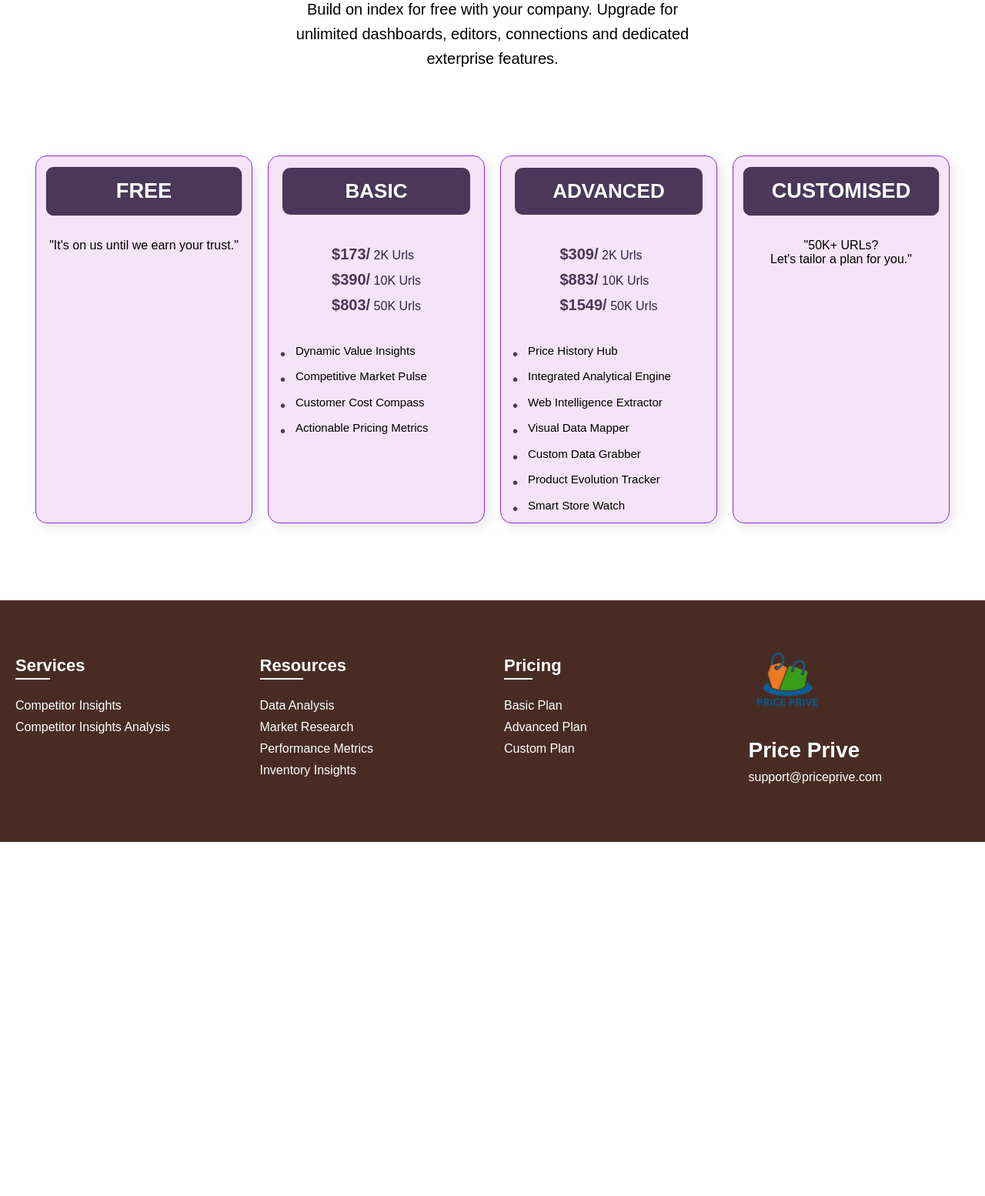
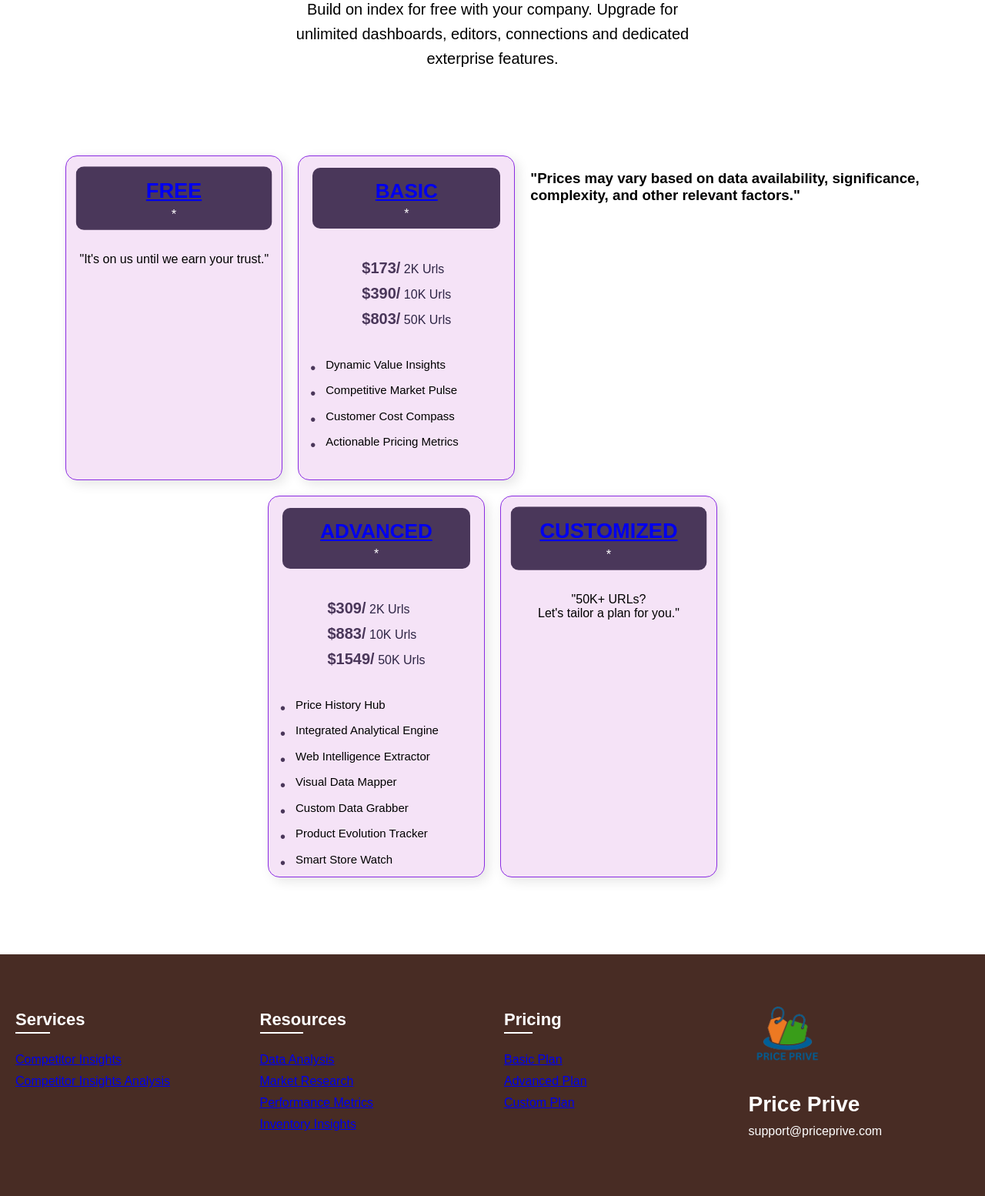
Before and after one commit to priceprive/wb_frontend, a Flask app: page /pricing in a window 1280 px wide. Shown: the part 269-1823 px from the top of the page at 77% size. Before the commit the page ends 1363 px from the top, so only its background shows below. Run offline with Flask 3, Linux system fonts and the light colour scheme.

Commit message:
added changes to pricing page

```diff
--- a/website/templates/pricing.html
+++ b/website/templates/pricing.html
@@ -8,7 +8,7 @@
 
     <!-- Attach Favicon -->
     <link rel="icon" href="../static/transparent_logo.ico" type="image/x-icon">
-<!--
+    <!--
     <style>
         body {
             margin: 0;
@@ -530,7 +530,7 @@
     </style> -->
 
     <!-- Attach New Responsive Style -->
-     <link rel="stylesheet" href="../static/css/pricing.css">
+    <link rel="stylesheet" href="../static/css/pricing.css">
 
 </head>
 
@@ -551,16 +551,22 @@
         <p>Build on index for free with your company. Upgrade for <br>unlimited dashboards, editors, connections and
             dedicated<br> exterprise features.</p>
     </section>
-    <section class="Price-cards">
+    <section class="Price-cards" id="Price-cards">
         <div class="card" id="card-1">
             <div class="head">
-                <h2>FREE</h2>
+                <div class="head-ast">
+                    <h2><a href="{{ url_for('auth.contact') }}">FREE</a></h2><span class="astreik" id="trigger1">*</span>
+                </div>
             </div>
             <P>"It's on us until we earn your trust."</P>
         </div>
         <div class="card" id="card-2">
             <div class="head">
-                <h2>BASIC</h2>
+                <div class="head-ast">
+                    <h2><a href="{{ url_for('auth.contact') }}">BASIC</a></h2><span class="astreik"
+                        id="trigger2">*</span>
+                </div>
+
             </div>
             <div class="pricing">
                 <p><span class="price">$173/</span> <span class="desc">2K Urls</span></p>
@@ -576,9 +582,19 @@
                 </ul>
             </div>
         </div>
+
+        <div id="pop-up" class="pop-up">
+            <div class="pop">
+                <h3>"Prices may vary based on data availability, significance,<br> complexity, and other relevant factors."</h3>
+                <!-- <button class="close" id="close-btn">Close</button> -->
+            </div>
+        </div>
         <div class="card" id="card-3">
             <div class="head">
-                <h2>ADVANCED</h2>
+                <div class="head-ast">
+                    <h2><a href="{{ url_for('auth.contact') }}">ADVANCED</a></h2><span class="astreik"
+                        id="trigger3">*</span>
+                </div>
             </div>
             <div class="pricing">
                 <p><span class="price">$309/</span> <span class="desc">2K Urls</span></p>
@@ -599,7 +615,10 @@
         </div>
         <div class="card" id="card-4">
             <div class="head">
-                <h2>CUSTOMISED</h2>
+                <div class="head-ast">
+                    <h2><a href="{{ url_for('auth.contact') }}">CUSTOMIZED</a></h2><span class="astreik"
+                        id="trigger4">*</span>
+                </div>
             </div>
             <P>"50K+ URLs?<br>Let's tailor a plan for you."</P>
         </div>
@@ -607,21 +626,21 @@
     <section class="sec-6" id="sec-6">
         <div class="col" id="services">
             <h3>Services</h3>
-            <p>Competitor Insights</p>
-            <p>Competitor Insights Analysis</p>
+            <p><a href="{{ url_for('auth.services') }}#sec-1">Competitor Insights</a></p>
+            <p><a href="{{ url_for('auth.services') }}#sec-3">Competitor Insights Analysis</a></p>
         </div>
         <div class="col" id="resources">
             <h3>Resources</h3>
-            <p>Data Analysis</p>
-            <p>Market Research</p>
-            <p>Performance Metrics</p>
-            <p>Inventory Insights</p>
+            <p><a href="{{ url_for('auth.report') }}#sec-2">Data Analysis</a></p>
+            <p><a href="{{ url_for('auth.report') }}#sec-2">Market Research</a></p>
+            <p><a href="{{ url_for('auth.report') }}#sec-2">Performance Metrics</a></p>
+            <p><a href="{{ url_for('auth.report') }}#sec-2">Inventory Insights</a></p>
         </div>
         <div class="col" id="pricing">
             <h3>Pricing</h3>
-            <p>Basic Plan</p>
-            <p>Advanced Plan</p>
-            <p>Custom Plan</p>
+            <p><a href="{{ url_for('auth.pricing') }}#Price-cards">Basic Plan</a></p>
+            <p><a href="{{ url_for('auth.pricing') }}#Price-cards">Advanced Plan</a></p>
+            <p><a href="{{ url_for('auth.pricing') }}#Price-cards">Custom Plan</a></p>
         </div>
         <div class="col" id="contact">
             <img src="../static/transparent_logo.png" alt="">
@@ -632,5 +651,38 @@
         </div>
     </section>
 </body>
+<script>
+
+    const trigger1 = document.getElementById('trigger1');
+    const trigger2 = document.getElementById('trigger2');
+    const trigger3 = document.getElementById('trigger3');
+    const trigger4 = document.getElementById('trigger4');
+    const popup = document.getElementById('pop-up');
+    // const closeBtn = document.querySelector('close-btn');
+
+
+    trigger1.addEventListener('click', () => {
+        popup.style.display = 'flex';
+    });
+
+    trigger2.addEventListener('click', () => {
+        popup.style.display = 'flex';
+    });
+
+    trigger3.addEventListener('click', () => {
+        popup.style.display = 'flex';
+    });
+
+    trigger4.addEventListener('click', () => {
+        popup.style.display = 'flex';
+    });
+
+
+    popup.addEventListener('click', (event) => {
+        if (event.target === popup) {
+            popup.style.display = 'none';
+        }
+    });
+</script>
 
 </html>
```
